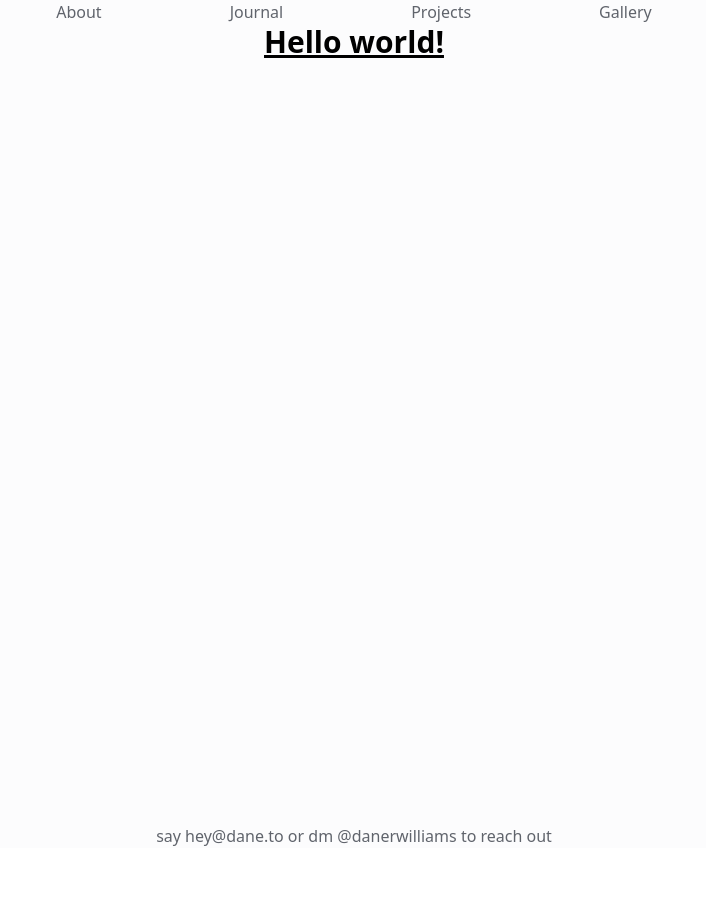
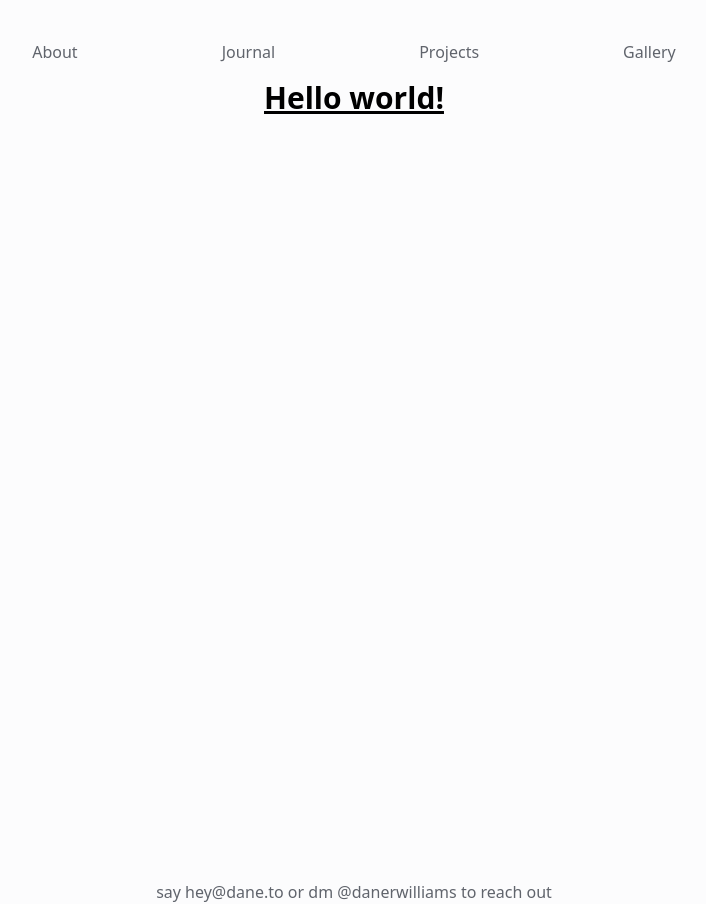
Before and after one commit to danerwilliams/danewilliams.com, a Next.js app: page / in a window 1280 px wide. Shown: the whole page, without its empty margins (286-992 px from the left). Before the commit the page ends 848 px from the top, so only its background shows below. Built offline with nearby package versions, Linux system fonts and the light colour scheme.

Commit message:
Animate desktop nav

```diff
--- a/components/navbar.tsx
+++ b/components/navbar.tsx
@@ -1,49 +1,39 @@
-import { FC } from 'react';
+import { FC, useState } from 'react';
 import * as NavigationMenu from '@radix-ui/react-navigation-menu';
+import Link from 'next/link';
+import { motion } from 'framer-motion';
 
 interface NavbarProps {}
 
+const pages = ['about', 'journal', 'projects', 'gallery'];
+
 export const Navbar: FC<Readonly<NavbarProps>> = () => {
+  const [hovered, setHovered] = useState<string | undefined>();
+
   return (
-    <NavigationMenu.Root className="flex text-lightmode-slate11 dark:text-darkmode-slate11">
+    <NavigationMenu.Root className="flex mt-6 text-lightmode-slate11 dark:text-darkmode-slate11">
       <NavigationMenu.List className="flex gap-32">
-        <NavigationMenu.Item>
-          <NavigationMenu.Link
-            className="NavigationMenuLink"
-            href="https://github.com/radix-ui"
-          >
-            About
-          </NavigationMenu.Link>
-        </NavigationMenu.Item>
-        <NavigationMenu.Item>
-          <NavigationMenu.Link
-            className="NavigationMenuLink"
-            href="https://github.com/radix-ui"
-          >
-            Journal
-          </NavigationMenu.Link>
-        </NavigationMenu.Item>
-        <NavigationMenu.Item>
-          <NavigationMenu.Link
-            className="NavigationMenuLink"
-            href="https://github.com/radix-ui"
-          >
-            Projects
-          </NavigationMenu.Link>
-        </NavigationMenu.Item>
-        <NavigationMenu.Item>
-          <NavigationMenu.Link
-            className="NavigationMenuLink"
-            href="https://github.com/radix-ui"
-          >
-            Gallery
-          </NavigationMenu.Link>
-        </NavigationMenu.Item>
+        {pages.map((page) => {
+          const isHovered = hovered === page;
+
+          return (
+            <motion.div
+              onHoverStart={() => setHovered(page)}
+              onHoverEnd={() => setHovered(undefined)}
+              animate={{ y: isHovered ? -4 : 0 }}
+              key={page}
+            >
+              <Link href={`/${page}`}>
+                <a>
+                  <NavigationMenu.Item className="py-4 px-2">
+                    {`${page.charAt(0).toUpperCase()}${page.slice(1)}`}
+                  </NavigationMenu.Item>
+                </a>
+              </Link>
+            </motion.div>
+          );
+        })}
       </NavigationMenu.List>
-
-      <div className="ViewportPosition">
-        <NavigationMenu.Viewport className="NavigationMenuViewport" />
-      </div>
     </NavigationMenu.Root>
   );
 };
--- a/package.json
+++ b/package.json
@@ -12,6 +12,7 @@
   "dependencies": {
     "@radix-ui/colors": "0.1.8",
     "@radix-ui/react-navigation-menu": "1.1.1",
+    "framer-motion": "7.7.2",
     "next": "12.2.5",
     "react": "18.2.0",
     "react-dom": "18.2.0"
```
Also changed, not shown: 1 other file (tests, documents, lock files or other folders).
